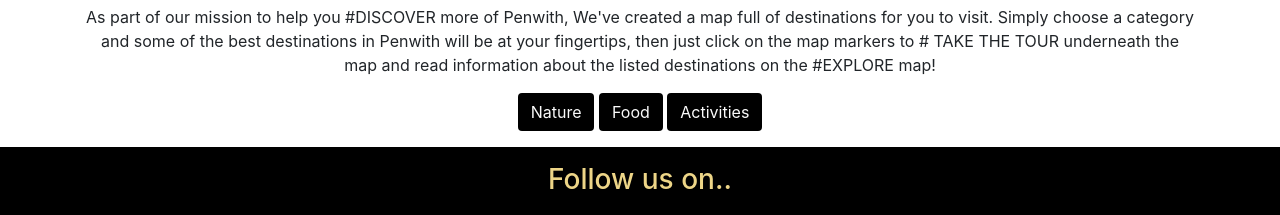
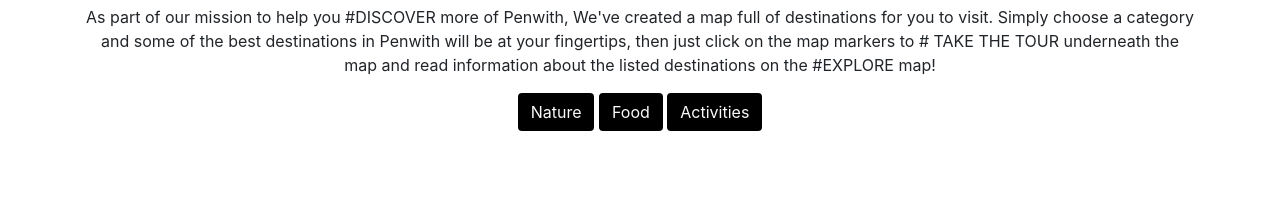
Before and after one commit to jakelashbrook/discover-penwith, a plain HTML site: page explore.html in a window 1280 px wide. Shown: the part 737-952 px from the top of the page. Drawn offline with nearby package versions, Linux system fonts and the light colour scheme; some packages are replaced by stand-ins of ours.

Commit message:
CSS Added Inline and Head for Map

```diff
--- a/explore.html
+++ b/explore.html
@@ -14,7 +14,14 @@
     <script src="https://code.jquery.com/jquery-3.5.1.slim.min.js" integrity="sha384-DfXdz2htPH0lsSSs5nCTpuj/zy4C+OGpamoFVy38MVBnE+IbbVYUew+OrCXaRkfj" crossorigin="anonymous" ></script>
     <script src="https://cdn.jsdelivr.net/npm/bootstrap@4.5.3/dist/js/bootstrap.bundle.min.js" integrity="sha384-ho+j7jyWK8fNQe+A12Hb8AhRq26LrZ/JpcUGGOn+Y7RsweNrtN/tE3MoK7ZeZDyx" crossorigin="anonymous" defer></script>
 
-	<title>Discover Penwith - A locals guide to West Cornwall</title>
+    <title>Discover Penwith - A locals guide to West Cornwall</title>
+      <!-- CSS Rules -->
+  <style>
+    /* the map */
+  #map {
+  height: 600px;
+}
+  </style>
 </head>
 
 <body>
@@ -45,7 +52,7 @@
       </div>
 
     <!-- Places to Discover   -->
-      <div class="jumbotron-fluid text-center" id="map" style="height:auto; width: 100%;">
+      <div class="jumbotron-fluid text-center" id="map" style="height:600px; width: 100%;">
         <h2 class="p-2"># EXPLORE</h2>
         <div class="container" id="explore-towns-btn-container">
           <p>As part of our mission to help you #DISCOVER more of Penwith, We've created a map full of
```
